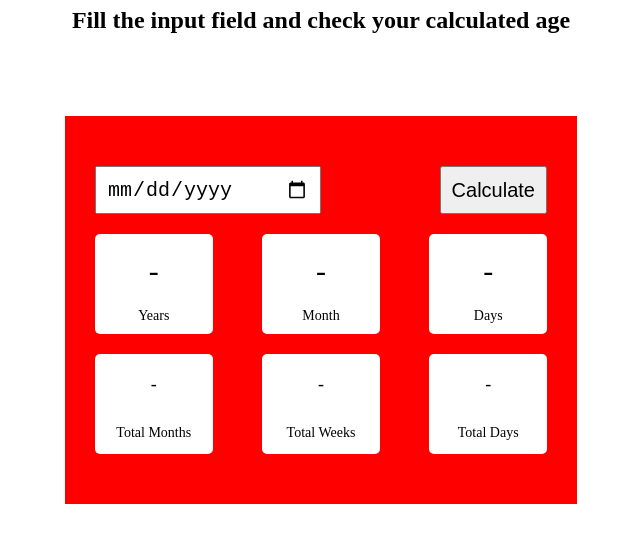
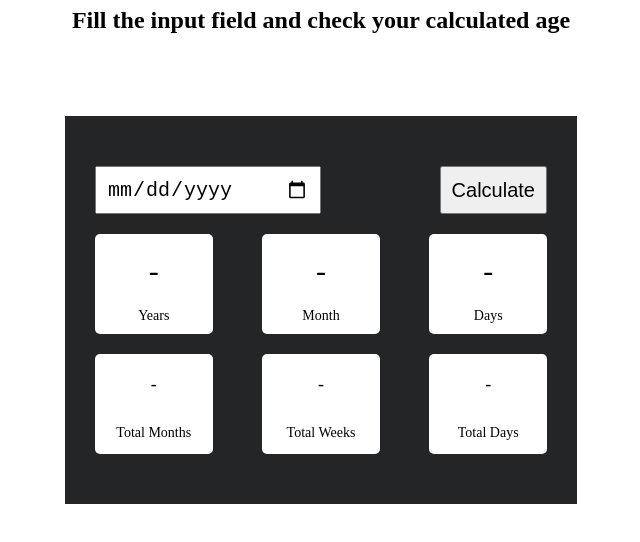
Before and after one commit to mohsin19295/age-calculator, a plain HTML site: page index.html in a window 1280 px wide. Shown: the part 90-632 px from the top of the page, without its empty margins (319-959 px from the left). Drawn offline with Linux system fonts and the light colour scheme.

Commit message:
all done

```diff
--- a/style.css
+++ b/style.css
@@ -21,7 +21,7 @@ h1{
     left: 50%;
     top: 50%;
     padding: 50px 30px;
-    background-color: red;
+    background-color: #242526;
 }
 
 #container > div{
```
